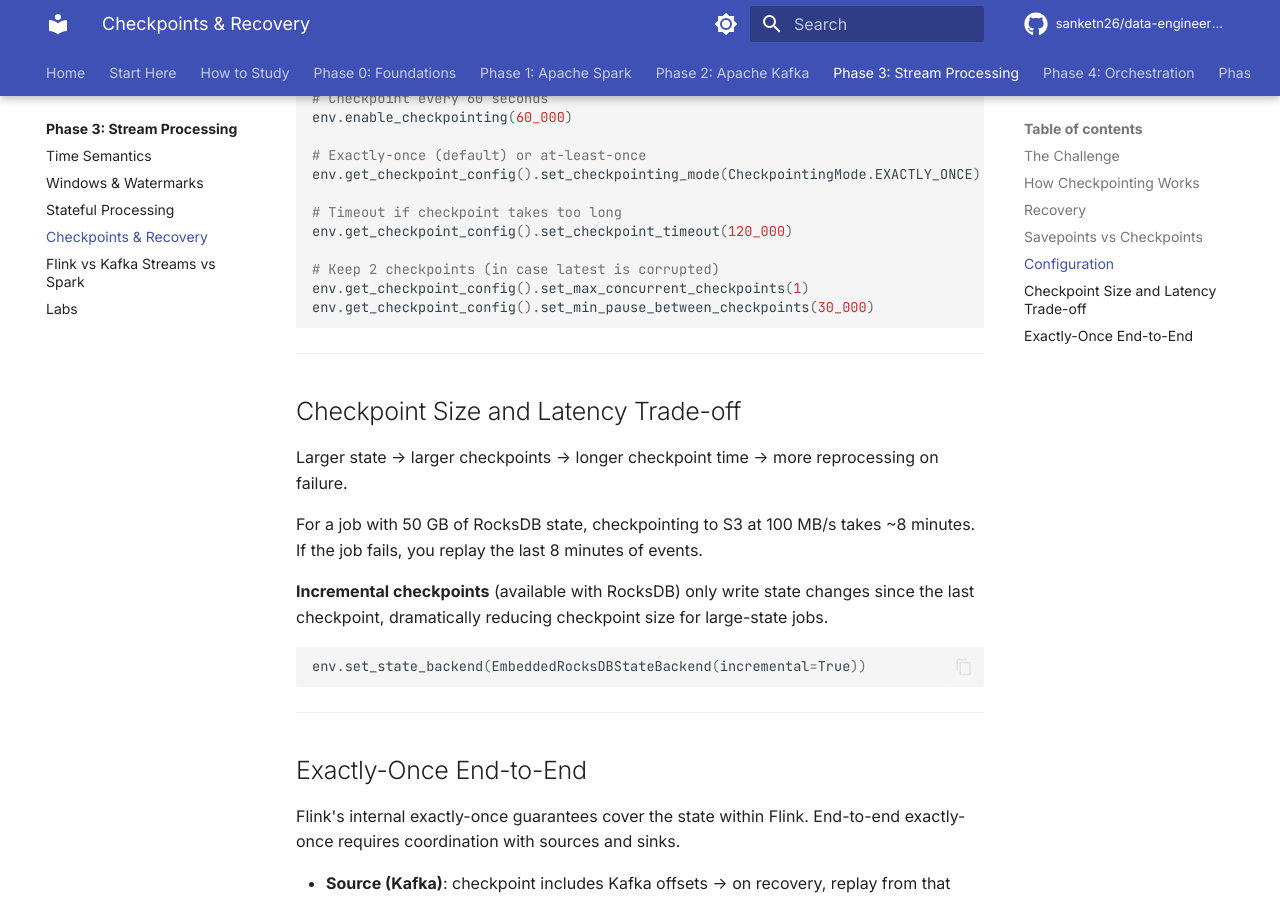
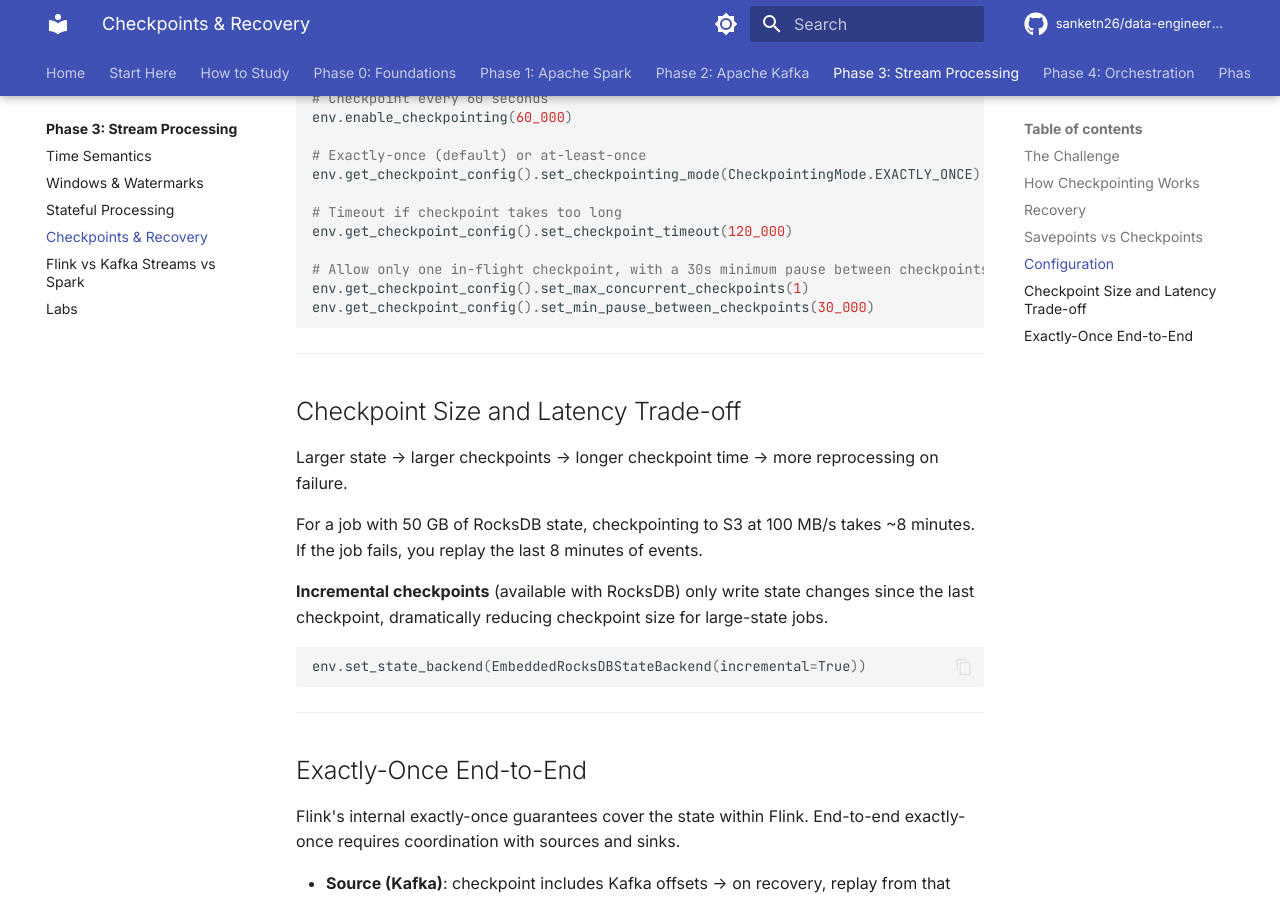
Before and after one commit to sanketn26/data-engineering, an MkDocs documentation site: the page built from docs/flink/checkpoints.md, in a window 1280 px wide and 900 px high, scrolled down 2120 px. Built offline with MkDocs 1.6.1 and Material for MkDocs 9.7.7, drawn with Linux system fonts in a browser that asks for light colours; comment, search, counter and statistics services are not loaded.

````diff
--- a/docs/flink/checkpoints.md
+++ b/docs/flink/checkpoints.md
@@ -87,7 +87,7 @@ env.get_checkpoint_config().set_checkpointing_mode(CheckpointingMode.EXACTLY_ONC
 # Timeout if checkpoint takes too long
 env.get_checkpoint_config().set_checkpoint_timeout(120_000)
 
-# Keep 2 checkpoints (in case latest is corrupted)
+# Allow only one in-flight checkpoint, with a 30s minimum pause between checkpoints
 env.get_checkpoint_config().set_max_concurrent_checkpoints(1)
 env.get_checkpoint_config().set_min_pause_between_checkpoints(30_000)
 ```
````
